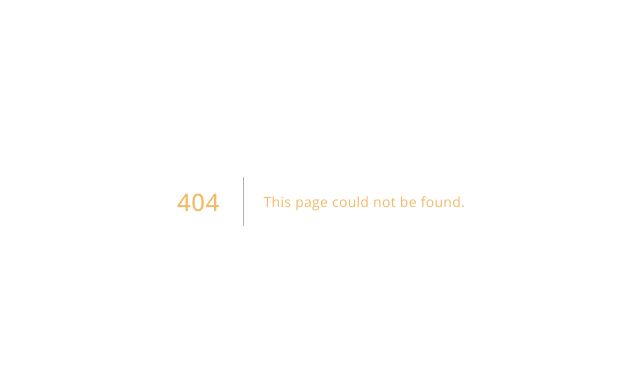
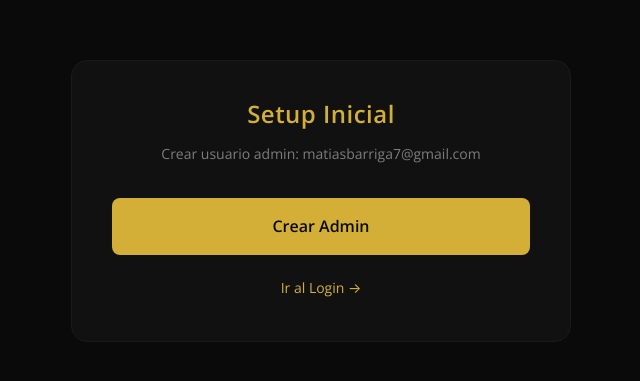
Before and after one commit to matiasbarrigadev/haltere-api, a Next.js app: page /setup in a window 1280 px wide. Before the commit this address had no page. Shown: the part 199-580 px from the top of the page, without its empty margins (319-959 px from the left). Built offline with nearby package versions, Linux system fonts and the light colour scheme.

Commit message:
feat: add setup page for initial admin creation

```diff
--- /dev/null
+++ b/src/app/setup/page.tsx
@@ -0,0 +1,119 @@
+'use client';
+
+import { useState } from 'react';
+
+export default function SetupPage() {
+  const [loading, setLoading] = useState(false);
+  const [result, setResult] = useState<string | null>(null);
+  const [error, setError] = useState<string | null>(null);
+
+  const handleSetup = async () => {
+    setLoading(true);
+    setError(null);
+    setResult(null);
+
+    try {
+      const res = await fetch('/api/setup', {
+        method: 'POST',
+        headers: { 'Content-Type': 'application/json' },
+        body: JSON.stringify({
+          email: 'matiasbarriga7@gmail.com',
+          fullName: 'Matias Barriga',
+          password: 'devmgmt.msc',
+          setupKey: 'HALTERE_SETUP_2026'
+        }),
+      });
+
+      const data = await res.json();
+
+      if (res.ok) {
+        setResult('✅ Usuario admin creado exitosamente! Ahora puedes ir a /login');
+      } else {
+        setError(data.error || 'Error desconocido');
+      }
+    } catch (err: any) {
+      setError(err.message);
+    } finally {
+      setLoading(false);
+    }
+  };
+
+  return (
+    <div style={{
+      minHeight: '100vh',
+      backgroundColor: '#0a0a0a',
+      display: 'flex',
+      alignItems: 'center',
+      justifyContent: 'center',
+      padding: '20px'
+    }}>
+      <div style={{
+        maxWidth: '500px',
+        width: '100%',
+        backgroundColor: '#111111',
+        padding: '40px',
+        borderRadius: '16px',
+        border: '1px solid #1a1a1a'
+      }}>
+        <h1 style={{ color: '#d4af37', fontSize: '24px', marginBottom: '16px', textAlign: 'center' }}>
+          Setup Inicial
+        </h1>
+        <p style={{ color: '#888888', fontSize: '14px', marginBottom: '32px', textAlign: 'center' }}>
+          Crear usuario admin: matiasbarriga7@gmail.com
+        </p>
+
+        {result && (
+          <div style={{
+            backgroundColor: 'rgba(34, 197, 94, 0.1)',
+            border: '1px solid rgba(34, 197, 94, 0.3)',
+            padding: '16px',
+            borderRadius: '8px',
+            marginBottom: '20px',
+            color: '#22c55e',
+            fontSize: '14px'
+          }}>
+            {result}
+          </div>
+        )}
+
+        {error && (
+          <div style={{
+            backgroundColor: 'rgba(239, 68, 68, 0.1)',
+            border: '1px solid rgba(239, 68, 68, 0.3)',
+            padding: '16px',
+            borderRadius: '8px',
+            marginBottom: '20px',
+            color: '#ef4444',
+            fontSize: '14px'
+          }}>
+            {error}
+          </div>
+        )}
+
+        <button
+          onClick={handleSetup}
+          disabled={loading}
+          style={{
+            width: '100%',
+            padding: '16px',
+            backgroundColor: loading ? '#666666' : '#d4af37',
+            color: '#0a0a0a',
+            border: 'none',
+            borderRadius: '8px',
+            fontSize: '16px',
+            fontWeight: 600,
+            cursor: loading ? 'not-allowed' : 'pointer'
+          }}
+        >
+          {loading ? 'Creando usuario...' : 'Crear Admin'}
+        </button>
+
+        <div style={{ marginTop: '20px', textAlign: 'center' }}>
+          <a href="/login" style={{ color: '#d4af37', fontSize: '14px' }}>
+            Ir al Login →
+          </a>
+        </div>
+      </div>
+    </div>
+  );
+}
```
